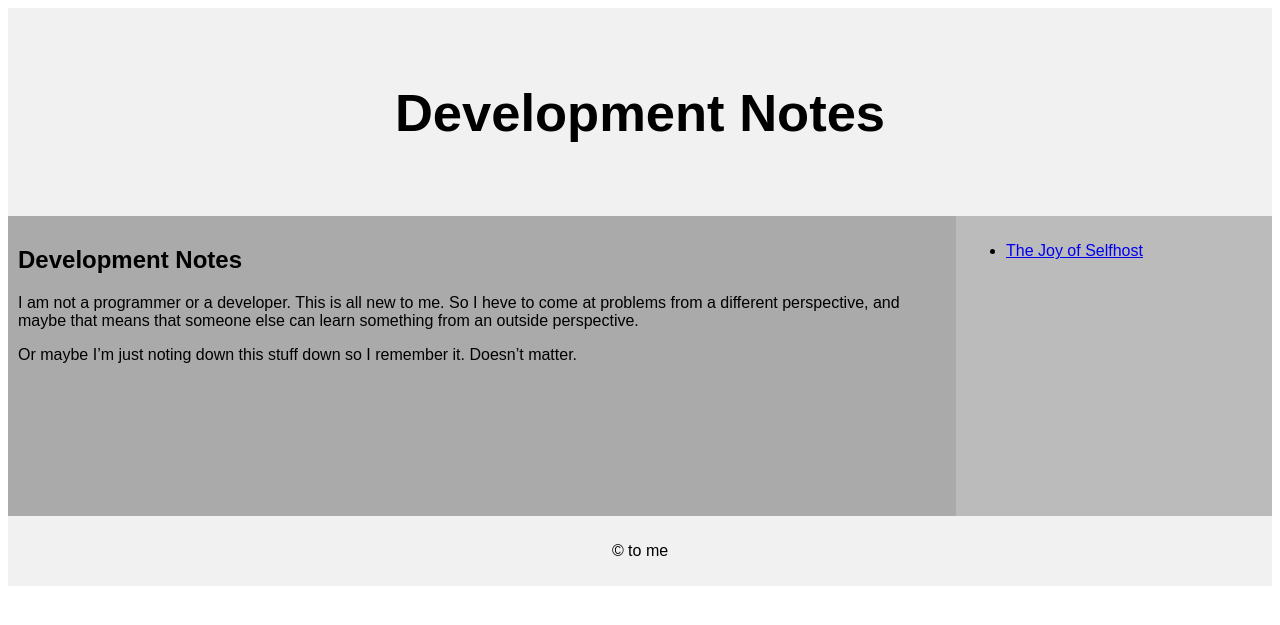
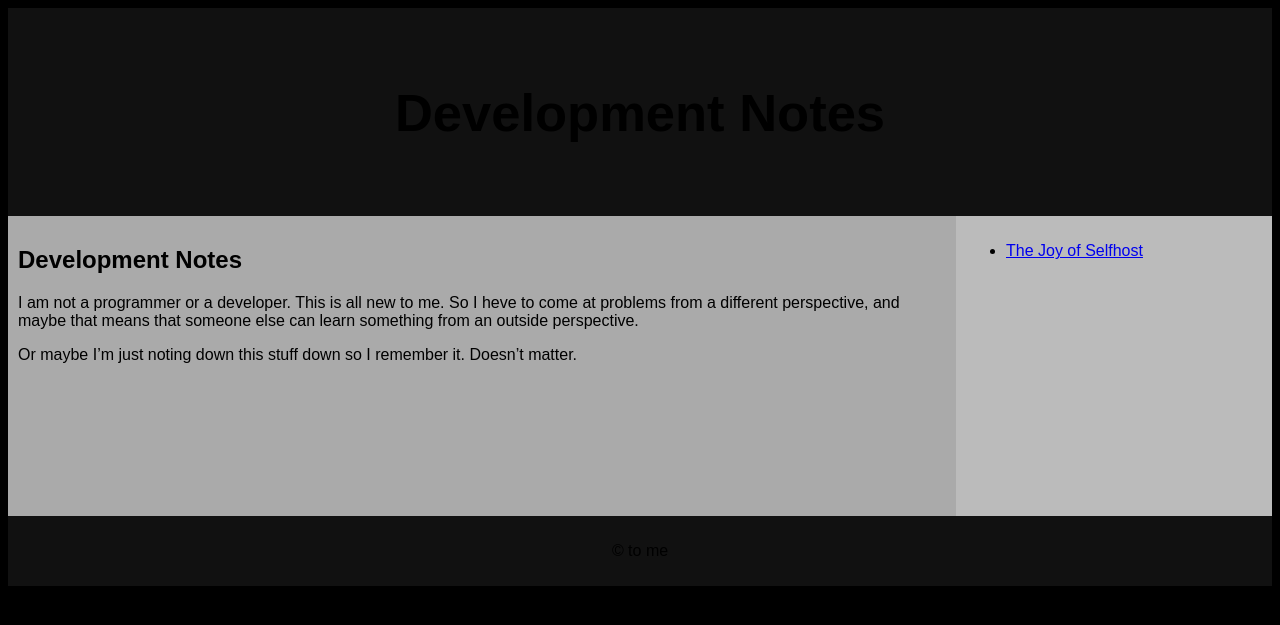
Before and after one commit to faragher/faragher.github.io, a Jekyll site: the page built from README.md, in a window 1280 px wide. Shown: the top 625 px of the page. Built offline with Jekyll 4.4.1, drawn with Linux system fonts in a browser that asks for light colours; our own code applies the rules of GitHub Pages for plain Markdown files.

Commit message:
Update style.css

```diff
--- a/css/style.css
+++ b/css/style.css
@@ -4,11 +4,13 @@
 
 body {
   font-family: Arial, Helvetica, sans-serif;
+    background-color: #000000;
+  text-color: #EEEEEE;
 }
 
 /* Style the header */
 .header {
-  background-color: #f1f1f1;
+  background-color: #111111;
   padding: 30px;
   text-align: center;
   font-size: 35px;
@@ -17,6 +19,7 @@ body {
 /* Create three unequal columns that floats next to each other */
 .column {
   float: left;
+  background-color: #222222;
   padding: 10px;
   height: 300px; /* Should be removed. Only for demonstration */
 }
@@ -40,7 +43,7 @@ body {
 
 /* Style the footer */
 .footer {
-  background-color: #f1f1f1;
+  background-color: #111111;
   padding: 10px;
   text-align: center;
 }
```
